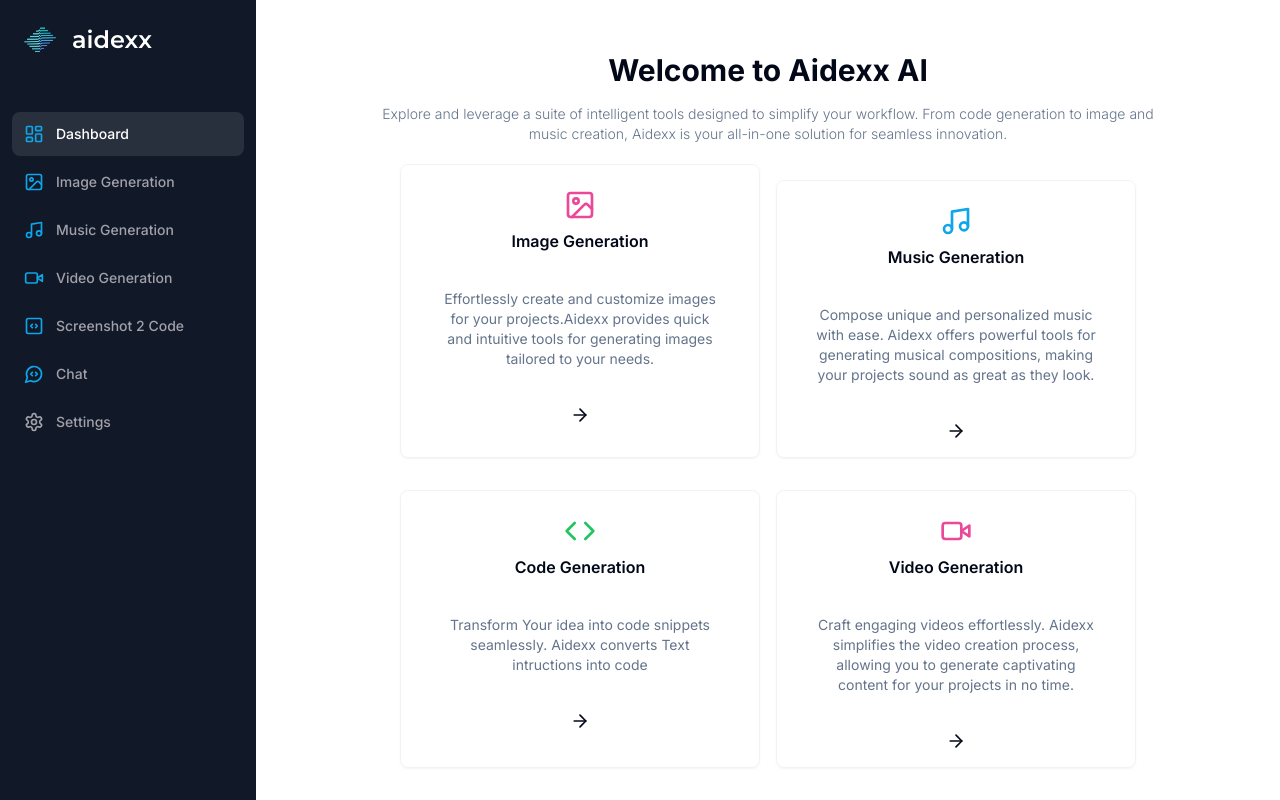
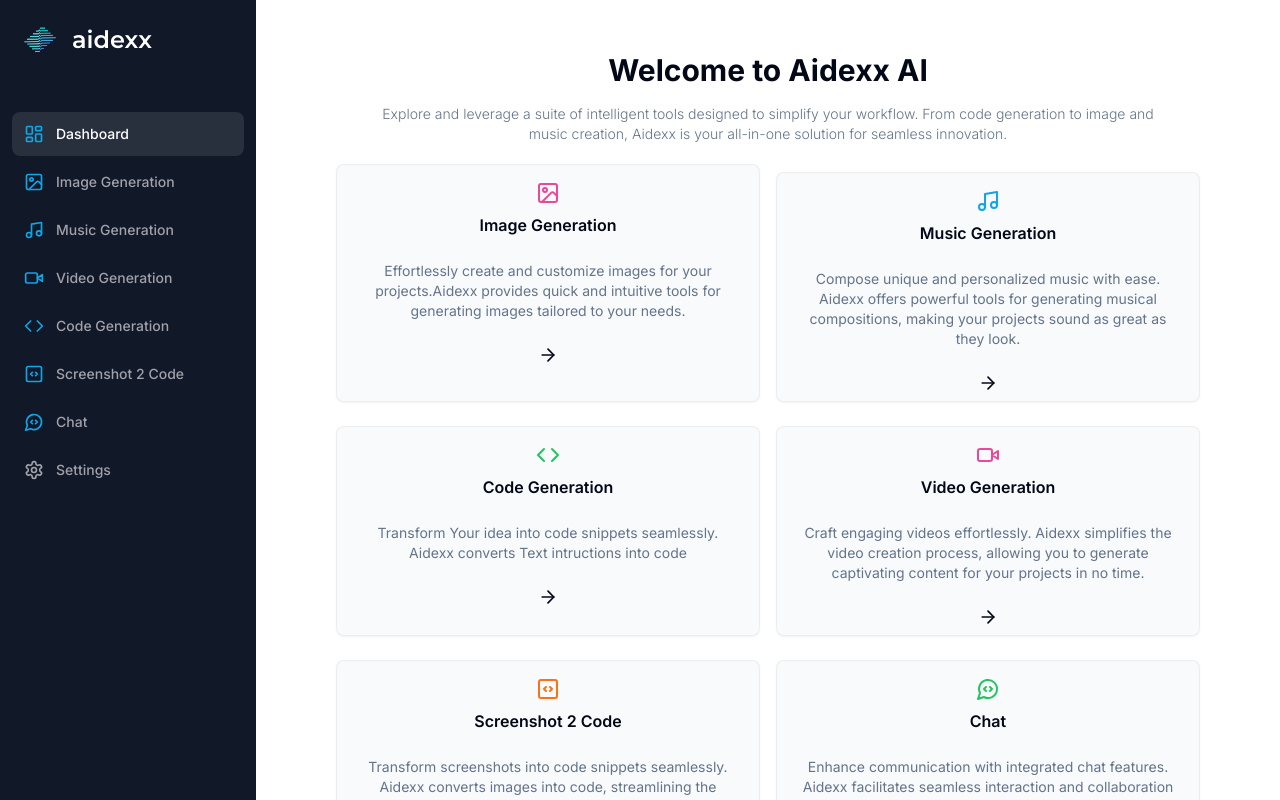
Before and after one commit to SamMintah/aidexx, a Next.js app: page /dashboard in a window 1280 px wide. Shown: the top 800 px of the page. Built offline with nearby package versions, Linux system fonts and the light colour scheme.

Commit message:
modified Dashbboard page

```diff
--- a/app/(dashboard)/(routes)/dashboard/page.tsx
+++ b/app/(dashboard)/(routes)/dashboard/page.tsx
@@ -4,7 +4,7 @@
 import { cn } from '@/lib/utils';
 import {
   ArrowRight,
-  ImageIcon,
+  Image,
   Music,
   SquareCodeIcon,
   Video,
@@ -16,9 +16,9 @@
 const tools = [
   {
     label: 'Image Generation',
+    icon: Image,
     description:
       'Effortlessly create and customize images for your projects.Aidexx provides quick and intuitive tools for generating images tailored to your needs.',
-    icon: ImageIcon,
     href: '/image',
     color: 'text-pink-500',
     bgColor: 'text-sky-500/10'
@@ -74,7 +74,7 @@
   const router = useRouter();
   return (
     <div>
-      <div className="mb-8 space-y-4 md:m-5">
+      <div className="space-y-4 m-5">
         <h2 className="text-2xl md:text-3xl font-bold text-center">
           Welcome to Aidexx AI
         </h2>
@@ -84,21 +84,21 @@
           Aidexx is your all-in-one solution for seamless innovation.
         </p>
       </div>
-      <div className="px-4 md:px-20 lg:px-36 space-y-4 grid md:grid-cols-2 gap-4">
+      <div className="px-4 md:px-20 space-y-2 grid md:grid-cols-2 gap-4">
         {tools.map((tool) => (
           <Card
             onClick={()=>router.push(tool.href)}
             key={tool.href}
-            className="p-4 border-black/5 flex flex-col items-center bg-slate-10 justify-between hover:shadow-md transition cursor-pointer"
+            className="px-4 py-2 border-black/5 flex flex-col items-center bg-slate-50 justify-between hover:shadow-md transition cursor-pointer"
           >
             <div className="grid w-full items-center gap-4">
-              <div className="flex flex-col items-center gap-x-4">
+              <div className="flex flex-col items-center">
                 <div className={cn('p-2 w-fit rounded-md', tool.bgColor)}>
-                  <tool.icon className={cn('w-8 h-8', tool.color)} />
+                  <tool.icon className={cn('w-8 h-6', tool.color)} />
                 </div>
                 <div className="font-semibold">{tool.label}</div>
               </div>
-              <div className="p-5 text-base md:text-sm text-muted-foreground text-center">
+              <div className="p-2 text-base md:text-sm text-muted-foreground text-center">
                 {tool.description}
               </div>
               <div className="flex justify-center items-center">
@@ -108,7 +108,7 @@
           </Card>
         ))}
       </div>
-      <div className="md:px-20 md:m-10 h-20">
+      <div className="md:px-20 md:m-10 h-10">
       </div>
     </div>
   );
--- a/components/sidebar.tsx
+++ b/components/sidebar.tsx
@@ -10,7 +10,8 @@
   Music,
   Settings,
   SquareCodeIcon,
-  Video
+  Video,
+  Code
 } from 'lucide-react';
 import { usePathname } from 'next/navigation';
 
@@ -18,6 +19,7 @@
   weight: '600',
   subsets: ['latin']
 });
+
 const routes = [
   {
     label: 'Dashboard',
@@ -42,6 +44,12 @@
     icon: Video,
     href: '/video',
     color: 'text-sky-500'
+  },
+  {
+    label: 'Code Generation',
+    icon: Code,
+    href: '/code',
+    color: 'text-sky-500',
   },
   {
     label: 'Screenshot 2 Code',
```
